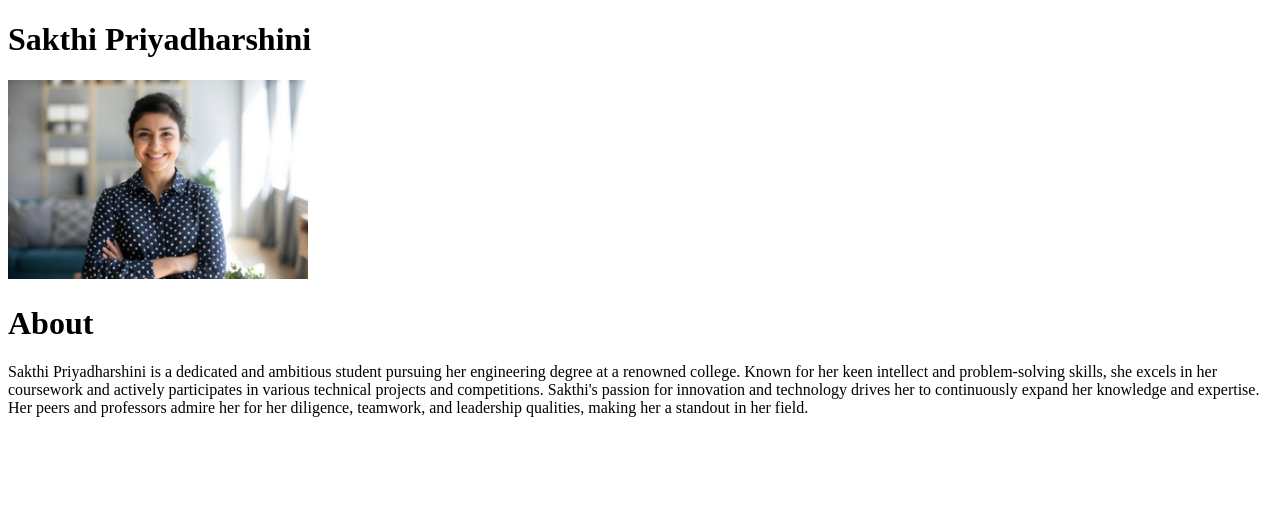
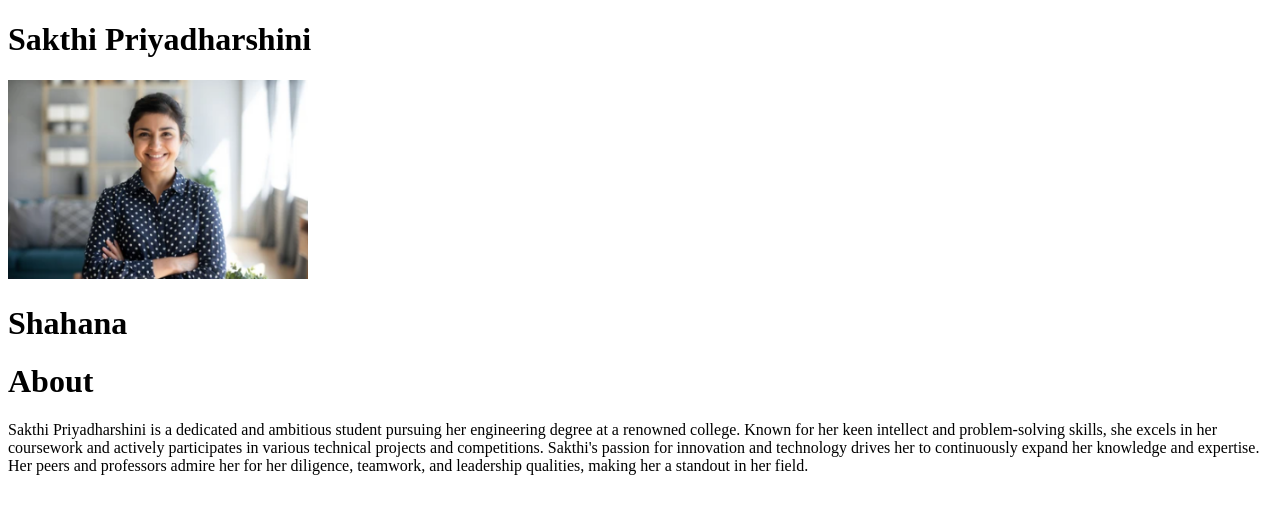
Before and after one commit to Sakthi161205/My-First-Project, a plain HTML site: page index.html in a window 1280 px wide. Drawn offline with Linux system fonts and the light colour scheme.

Commit message:
added new commit

```diff
--- a/index.html
+++ b/index.html
@@ -8,6 +8,7 @@
 <body>
     <h1>Sakthi Priyadharshini</h1>
     <img width="300px" src="profile.png" alt="">
+    <h1>Shahana</h1>
     <h1>About</h1>
     <p>Sakthi Priyadharshini is a dedicated and ambitious student pursuing her engineering degree at a renowned college. Known for her keen intellect and problem-solving skills, she excels in her coursework and actively participates in various technical projects and competitions. Sakthi's passion for innovation and technology drives her to continuously expand her knowledge and expertise. Her peers and professors admire her for her diligence, teamwork, and leadership qualities, making her a standout in her field.</p>
 </body>
```
